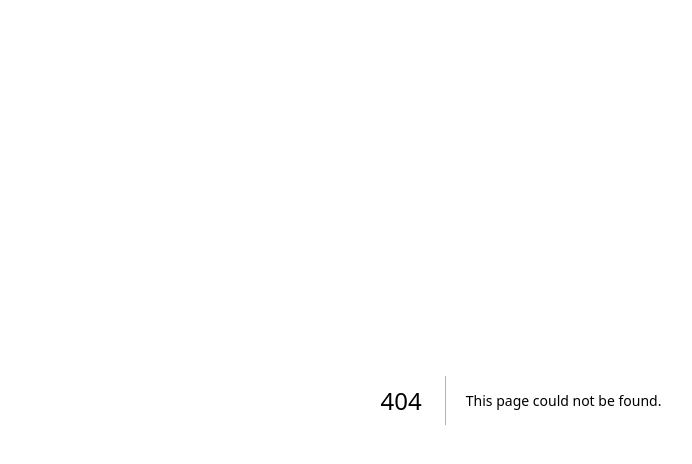
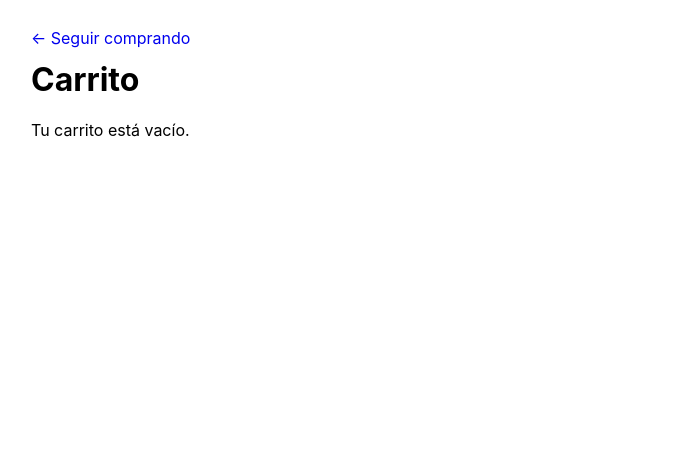
Before and after one commit to cabure-swag/cabure-proto, a Next.js app: page /cart in a window 1280 px wide. Before the commit this address had no page. Shown: the top 464 px of the page, without its empty margins (119-811 px from the left). Built offline with nearby package versions, Linux system fonts and the light colour scheme.

Commit message:
add cart page

```diff
--- /dev/null
+++ b/pages/cart.jsx
@@ -0,0 +1,46 @@
+// pages/cart.jsx
+import React from "react";
+import { useCart } from "../components/CartContext";
+
+export default function CartPage() {
+  const { items, removeItem, clearCart, total } = useCart();
+
+  return (
+    <main style={{ padding: 20, fontFamily: "Inter, system-ui, Arial", maxWidth: 980, margin: "0 auto" }}>
+      <a href="/" style={{ textDecoration: "none" }}>← Seguir comprando</a>
+      <h1 style={{ marginTop: 12 }}>Carrito</h1>
+
+      {items.length === 0 ? (
+        <p>Tu carrito está vacío.</p>
+      ) : (
+        <>
+          <ul style={{ listStyle: "none", padding: 0 }}>
+            {items.map((p) => (
+              <li key={p.id} style={{ display: "flex", justifyContent: "space-between", gap: 12, padding: "10px 0", borderBottom: "1px solid #eee" }}>
+                <div>
+                  <div style={{ fontWeight: 600 }}>{p.name}</div>
+                  <div style={{ fontSize: 12, color: "#6b7280" }}>
+                    Cant: {p.qty} · ${(p.price * p.qty).toLocaleString("es-AR")}
+                  </div>
+                </div>
+                <button onClick={() => removeItem(p.id)}>Eliminar</button>
+              </li>
+            ))}
+          </ul>
+
+          <div style={{ marginTop: 12, fontWeight: 700 }}>
+            Total: ${total.toLocaleString("es-AR")}
+          </div>
+
+          <div style={{ display: "flex", gap: 8, marginTop: 12 }}>
+            {/* Próximo paso: Checkout / Datos de envío (Correo Argentino) */}
+            <a href="#" onClick={(e)=>e.preventDefault()} style={{ padding: "8px 12px", border: "1px solid #e5e7eb", borderRadius: 8, textDecoration: "none" }}>
+              Simular pedido (próximo paso)
+            </a>
+            <button onClick={clearCart}>Vaciar carrito</button>
+          </div>
+        </>
+      )}
+    </main>
+  );
+}
```
